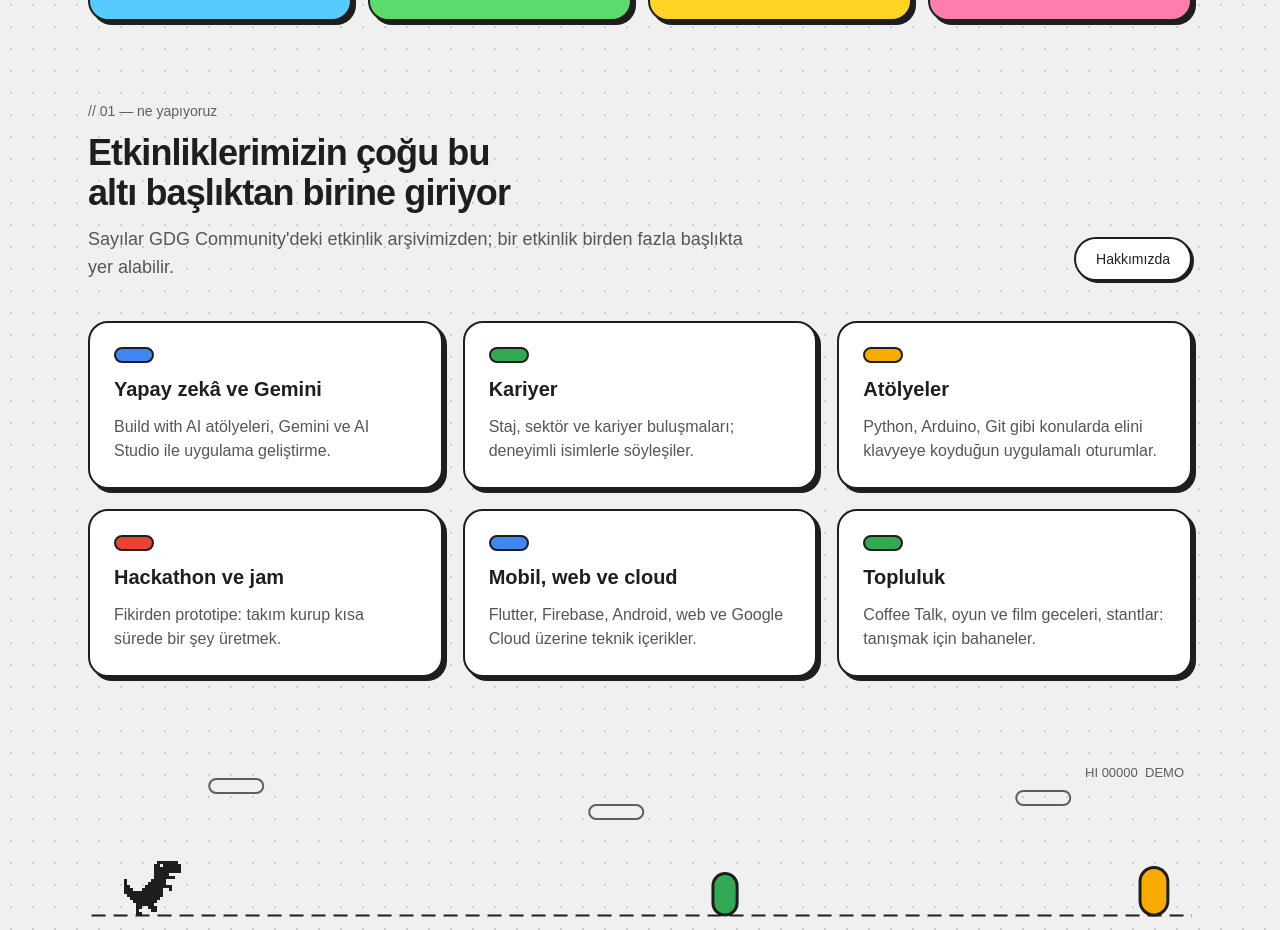
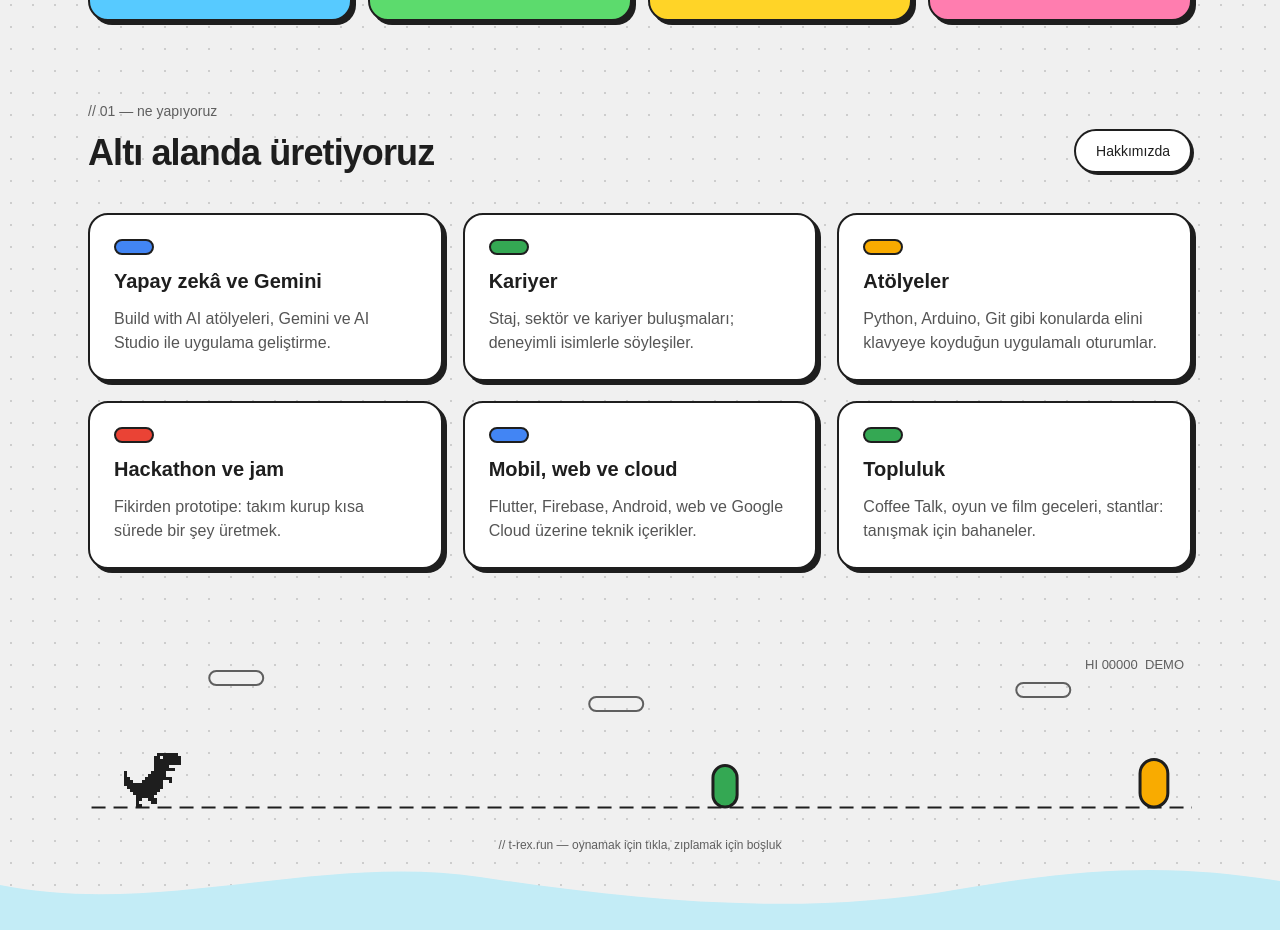
Before and after one commit to nidakd/gdg-baibu, a Next.js app: page / in a window 1280 px wide. Shown: the part 1018-1948 px from the top of the page. Built offline with nearby package versions, Linux system fonts and the light colour scheme; a web font is replaced by a local one.

Commit message:
fix: ana sayfa bölüm 01 başlığı kısaldı, eskimiş açıklama kaldırıldı

```diff
--- a/src/app/page.tsx
+++ b/src/app/page.tsx
@@ -31,8 +31,7 @@ export default function Home() {
 
       <Section
         label="01 — ne yapıyoruz"
-        title="Etkinliklerimizin çoğu bu altı başlıktan birine giriyor"
-        intro="Sayılar GDG Community'deki etkinlik arşivimizden; bir etkinlik birden fazla başlıkta yer alabilir."
+        title="Altı alanda üretiyoruz"
         action={
           <ButtonLink href="/hakkimizda" tone="plain">
             Hakkımızda
```
